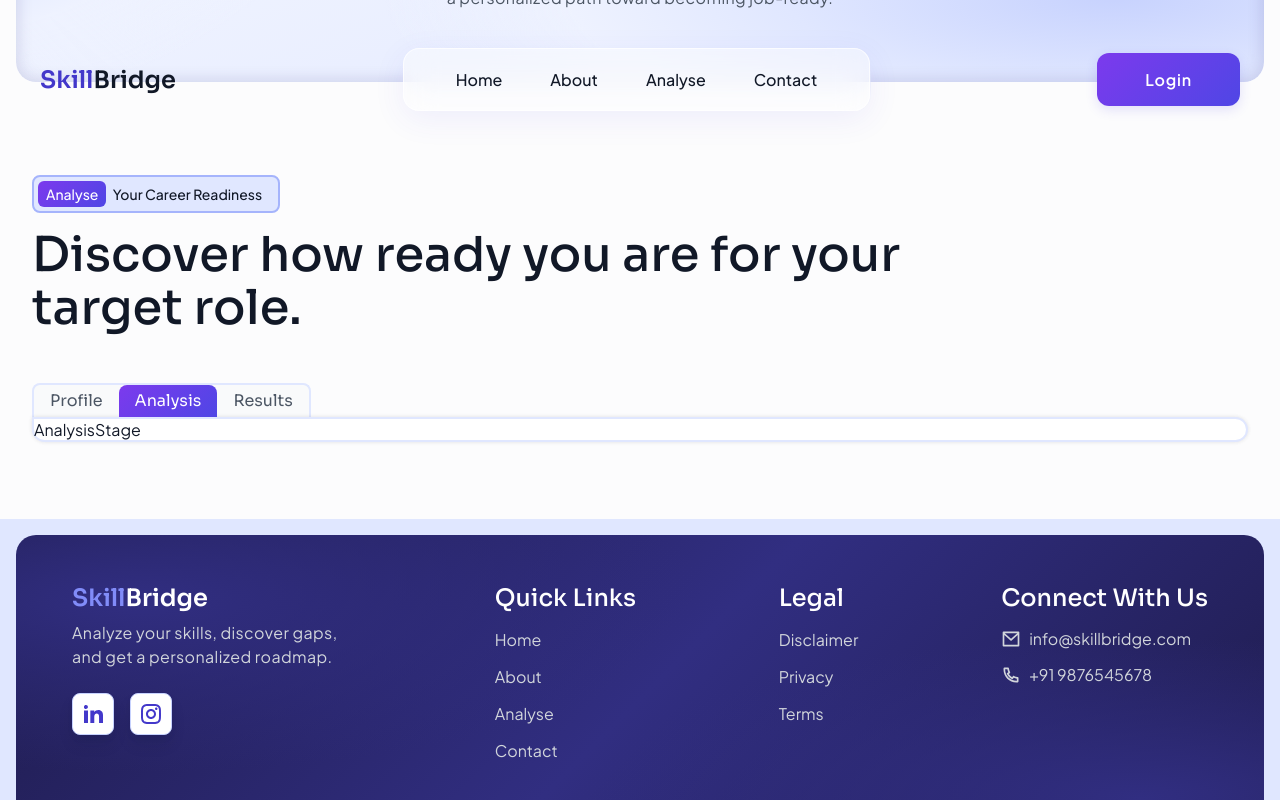
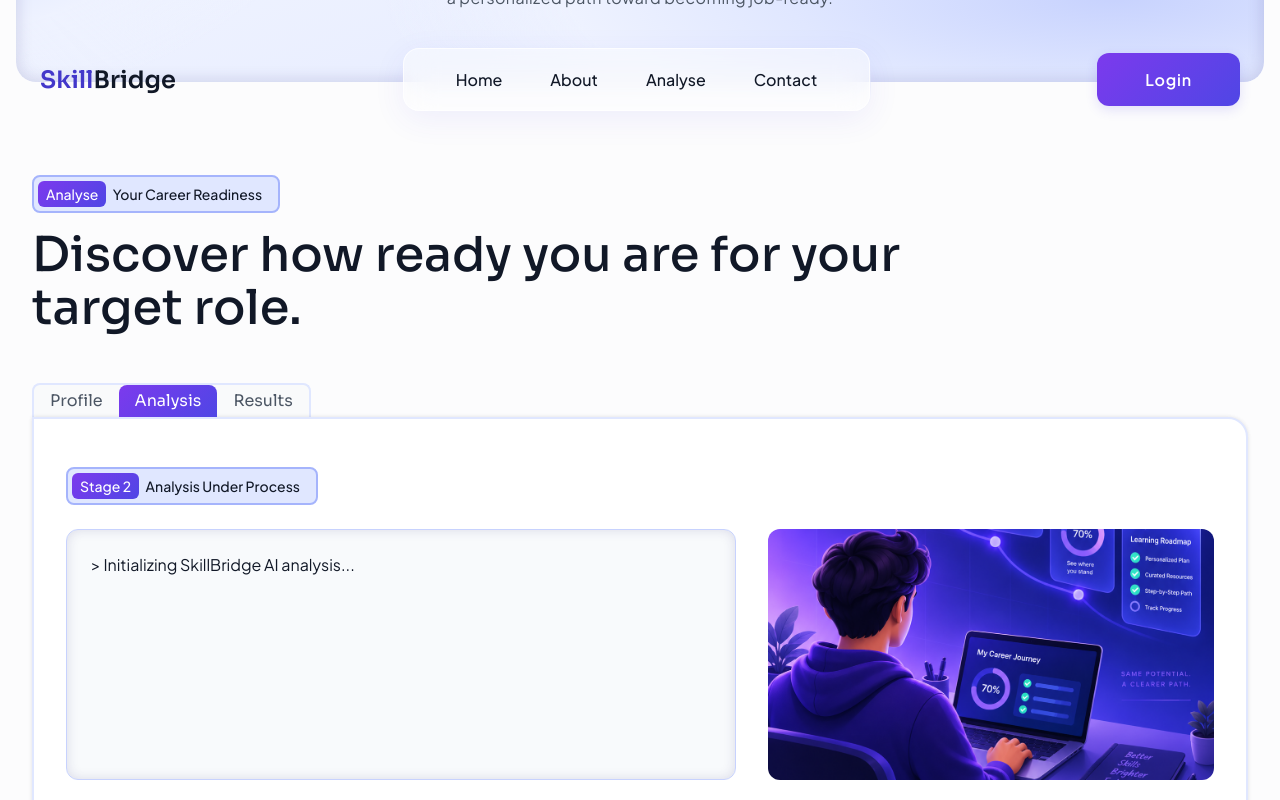
Before and after one commit to architpatle/skill-bridge, a React (Vite) app: page /analyse in a window 1280 px wide. Both pictures are taken after a click on the element "Analysis". Shown: the part 410-1210 px from the top of the page. Built offline with nearby package versions, Linux system fonts and the light colour scheme.

Commit message:
Added terminal msg like logs in Analysis Stage of Analyse Page

```diff
--- a/src/components/analyse/AnalysisStage/AnalysisStage.jsx
+++ b/src/components/analyse/AnalysisStage/AnalysisStage.jsx
@@ -1,9 +1,146 @@
-import React from 'react'
+import React, { useEffect, useState } from 'react'
+
+import styles from './AnalysisStage.module.css'
+
+import Eyebrow from '../../ui/Eyebrow/Eyebrow'
+
+import visual from '../../../assets/images/about/why.png'
+
+const processingMessages = [
+    "> Initializing SkillBridge AI analysis...",
+    "✓ Profile data loaded",
+
+    "> Extracting skills and experience...",
+    "✓ Relevant skills identified",
+
+    "> Analyzing target role requirements...",
+    "✓ Role requirements mapped",
+
+    "> Comparing your skills with role requirements...",
+    "✓ Skill alignment evaluated",
+
+    "> Detecting skill gaps...",
+    "✓ Priority skill gaps identified",
+
+    "> Assessing your job readiness...",
+    "✓ Readiness score calculated",
+
+    "> Prioritizing learning requirements...",
+    "✓ Learning priorities determined",
+
+    "> Building your personalized roadmap...",
+    "✓ Learning path generated",
+
+    "> Finalizing career readiness insights...",
+    "✓ Analysis complete"
+];
 
 const AnalysisStage = () => {
+
+    const [completedMessages, setCompletedMessages] = useState([]);
+    const [messageIndex, setMessageIndex] = useState(0);
+    const [charIndex, setCharIndex] = useState(0);
+
+    const currentMessage = processingMessages[messageIndex];
+    const displayedMessage = currentMessage?.slice(0, charIndex);
+
+    // Typewriter useEffect
+    useEffect(() => {
+
+        if (!currentMessage) return;
+
+        if (currentMessage.startsWith("✓")) {
+
+            // Show the ✓ message immediately
+            setCompletedMessages(prev => [
+                ...prev,
+                currentMessage
+            ]);
+
+            // Then wait before moving to the next message
+            const timer = setTimeout(() => {
+                setMessageIndex(prev => prev + 1);
+            }, 700);
+
+            return () => clearTimeout(timer);
+        }
+
+        const timer = setInterval(() => {
+
+            setCharIndex(prev => {
+
+                if (prev >= currentMessage.length) {
+                    clearInterval(timer);
+                    return prev;
+                }
+
+                return prev + 1;
+            });
+
+        }, 60);
+
+        return () => clearInterval(timer);
+
+    }, [currentMessage]);
+
+    useEffect(() => {
+
+        if (!currentMessage) return;
+
+        if (
+            currentMessage.startsWith(">") &&
+            charIndex >= currentMessage.length
+        ) {
+
+            const timer = setTimeout(() => {
+
+                setCompletedMessages(prev => [
+                    ...prev,
+                    currentMessage
+                ]);
+
+                setCharIndex(0);
+                setMessageIndex(prev => prev + 1);
+
+            }, 700);
+
+            return () => clearTimeout(timer);
+        }
+
+    }, [charIndex, currentMessage]);
+
+
     return (
-        <div>
-            AnalysisStage
+        <div className={`${styles.analysisStage}`} >
+
+            <Eyebrow eyebrowSub="Stage 2" eyebrowMain="Analysis Under Process" />
+
+
+            <div className={`${styles.stageWrapper} `}>
+
+                <div className={`${styles.logsWrapper} `}>
+                    {completedMessages.map((message, index) => (
+                        <div key={index}>
+                            {message}
+                        </div>
+                    ))}
+
+                    {currentMessage?.startsWith(">") && (
+                        <div>
+                            {displayedMessage}
+                        </div>
+                    )}
+
+                </div>
+
+
+                <div className={`${styles.visualWrapper} `}>
+
+                    <img src={visual} alt="visualImg" />
+
+                </div>
+            </div>
+
         </div>
     )
 }
--- a/src/components/analyse/AnalysisStage/AnalysisStage.module.css
+++ b/src/components/analyse/AnalysisStage/AnalysisStage.module.css
@@ -0,0 +1,53 @@
+.analysisStage {
+    /* background-color: rgb(133, 105, 69); */
+    padding: var(--space-12) var(--space-8);
+}
+
+.stageWrapper {
+    /* background-color: antiquewhite; */
+    display: grid;
+    grid-template-columns: 3fr 2fr;
+    gap: var(--space-8);
+
+    margin-top: var(--space-6);
+
+}
+
+.logsWrapper{
+    /* background-color: pink; */
+    background-color: var(--surface-secondary);
+    box-shadow: var(--shadow-sm);
+
+    padding: var(--space-6) var(--space-6);
+
+    border: var(--border-width-thin) solid var(--color-primary-200);
+    border-radius: var(--radius-lg);
+    box-shadow: inset 0 0 12px 0px rgba(47, 43, 113, 0.15);
+
+}
+
+
+.visualWrapper {
+    background-color: aquamarine;
+    border-radius: var(--radius-lg);
+    overflow: hidden;
+}
+
+.visualWrapper img{
+ height: 100%;
+ width: 100%;
+}
+
+@media (max-width: 1155px) {
+    .stageWrapper {
+        grid-template-columns: none;
+    }
+}
+
+
+@media (max-width: 479px) {
+    .analysisStage {
+        padding: var(--space-8) var(--space-4);
+    }
+
+}
--- a/src/components/analyse/ProfileStage/ProfileStage.jsx
+++ b/src/components/analyse/ProfileStage/ProfileStage.jsx
@@ -69,7 +69,7 @@ const ProfileStage = () => {
 
         <div className={`${styles.visualWrapper} `}>
 
-          <img src={visual} alt="" />
+          <img src={visual} alt="visualImg" />
 
         </div>
 
--- a/src/components/analyse/ProfileStage/ProfileStage.module.css
+++ b/src/components/analyse/ProfileStage/ProfileStage.module.css
@@ -38,7 +38,6 @@
 
     border: var(--border-width-thin) solid var(--color-primary-200);
     border-radius: var(--radius-md);
-
 }
 
 .fieldWrapper .label {
@@ -135,6 +134,8 @@
 
 .visualWrapper img{
  height: 100%;
+ width: 100%;
+
 }
 
 @media (max-width: 1155px) {
--- a/src/components/analyse/ResultsStage/ResultsStage.jsx
+++ b/src/components/analyse/ResultsStage/ResultsStage.jsx
@@ -1,9 +1,14 @@
 import React from 'react'
+
+import styles from './ResultsStage.module.css'
+
+import Eyebrow from '../../ui/Eyebrow/Eyebrow.jsx'
 
 const ResultsStage = () => {
   return (
-    <div>
-      ResultsStage
+    <div className={`${styles.resultsStage}`} >
+
+      <Eyebrow eyebrowSub="Stage 3" eyebrowMain="Your Analysed results" />
     </div>
   )
 }
--- a/src/components/analyse/ResultsStage/ResultsStage.module.css
+++ b/src/components/analyse/ResultsStage/ResultsStage.module.css
@@ -0,0 +1,11 @@
+.resultsStage {
+    background-color: antiquewhite;
+    padding: var(--space-12) var(--space-8);
+}
+
+@media (max-width: 479px) {
+    .resultsStage {
+        padding: var(--space-8) var(--space-4);
+    }
+
+}
```
